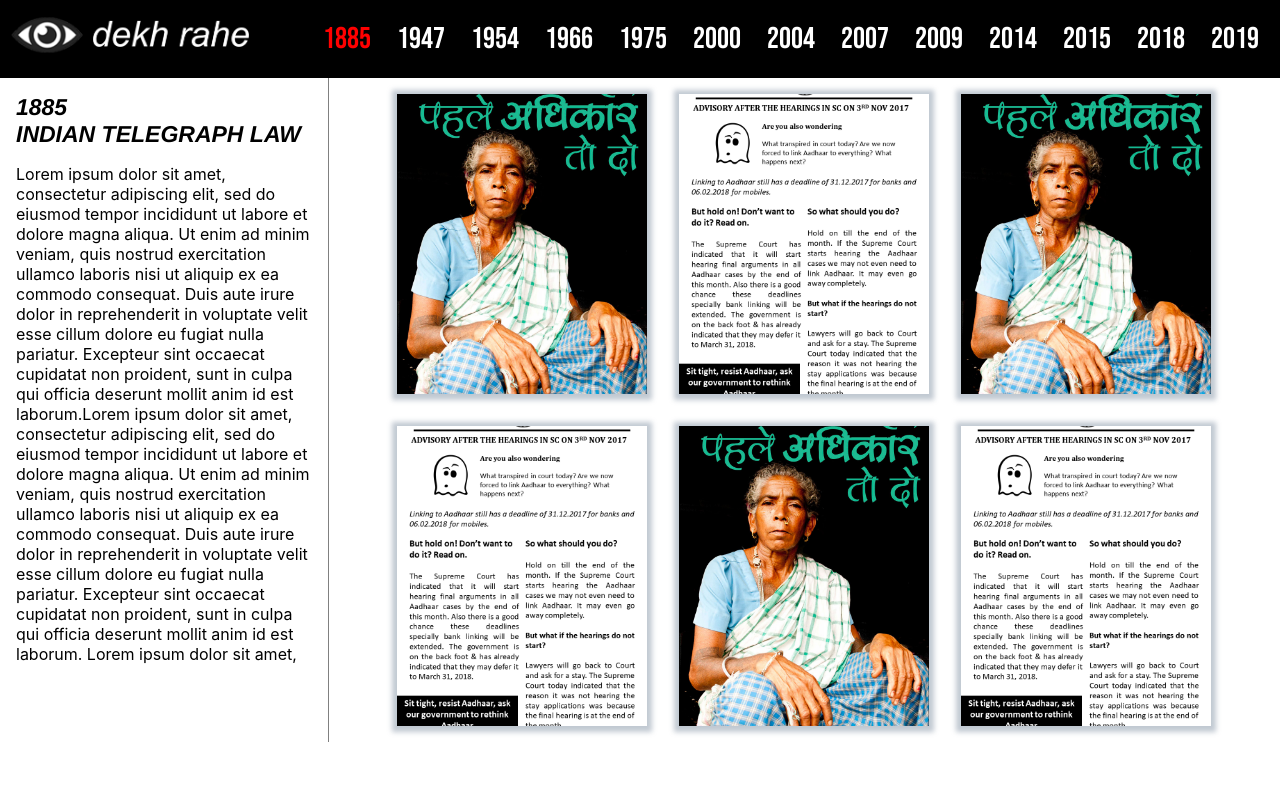
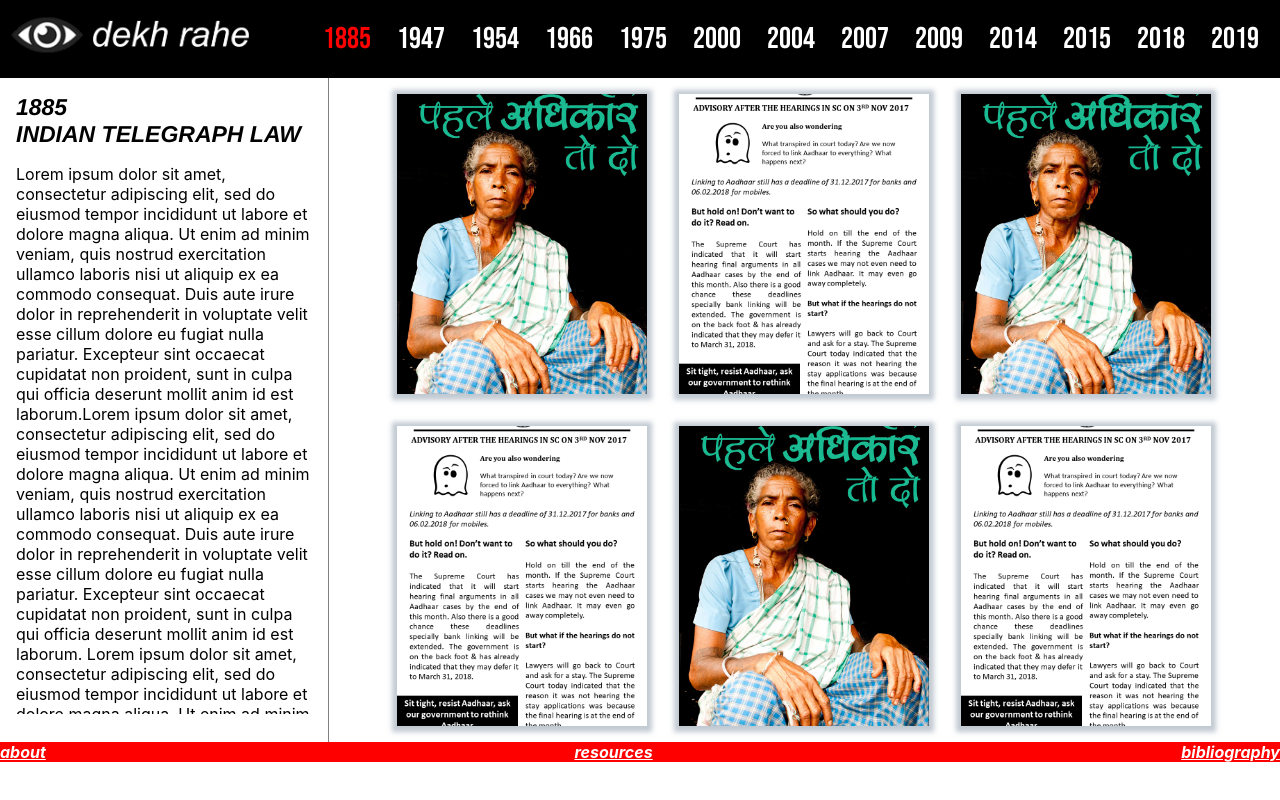
Before and after one commit to priyavprabhakar/thesis, a React (Create React App) app: page /timeline in a window 1280 px wide. Built offline with nearby package versions, Linux system fonts and the light colour scheme.

Commit message:
Formatting the footer.

```diff
--- a/src/TimelinePage.js
+++ b/src/TimelinePage.js
@@ -1,7 +1,8 @@
 import './App.css';
 import Header from './components/Header';
 import TextPanel from './components/TextPanel';
-import ArchivalPanel from './components/ArchivalPanel'
+import ArchivalPanel from './components/ArchivalPanel';
+import Footer from './components/Footer';
 import React, {useState} from "react"
 
 
@@ -14,6 +15,7 @@ function TimelinePage() {
       <TextPanel selectedDate={selectedDate}/>
       <ArchivalPanel selectedDate = {selectedDate}> </ArchivalPanel>
     </div>
+    <Footer> </Footer>
   </>
   )
 }
--- a/src/components/Footer.js
+++ b/src/components/Footer.js
@@ -1,4 +1,5 @@
 import React from "react"
+import '../styles/Footer.css'
 import {
     BrowserRouter as Router,
     Link,
@@ -7,9 +8,11 @@ import {
 
 
 function Footer() {
-    return <footer>
-    <Link to = "/about"> about </Link>
-    <Link to = "/resources"> resources </Link>
-    <Link to = "/bibliography"> bibliography </Link>
+    return  <footer className = "footerContainer" >
+    <Link className = "footerText" to = "/about"> about </Link>
+    <Link className = "footerText" to = "/resources"> resources </Link>
+    <Link className = "footerText" to = "/bibliography"> bibliography </Link>
     </footer>
 }
+
+export default Footer
--- a/src/styles/Content.css
+++ b/src/styles/Content.css
@@ -19,5 +19,5 @@
 
 .textPanelText {
     overflow-y:scroll;
-    height: 500px;
+    height: 550px;
 }
--- /dev/null
+++ b/src/styles/Footer.css
@@ -0,0 +1,14 @@
+.footerContainer {
+    background-color: red;
+    display: flex;
+    align-items: center;
+    cursor: pointer;
+    display:flex;
+    justify-content: space-between;
+}
+
+.footerText {
+    color:white;
+    font-weight:bold;
+    font-style: italic;
+}
```
